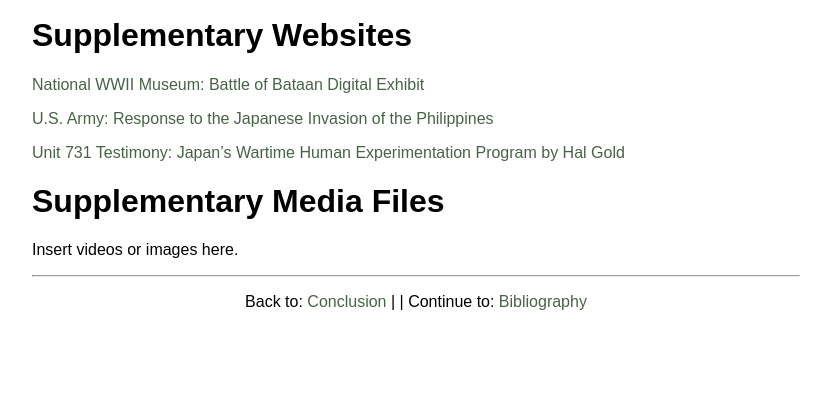
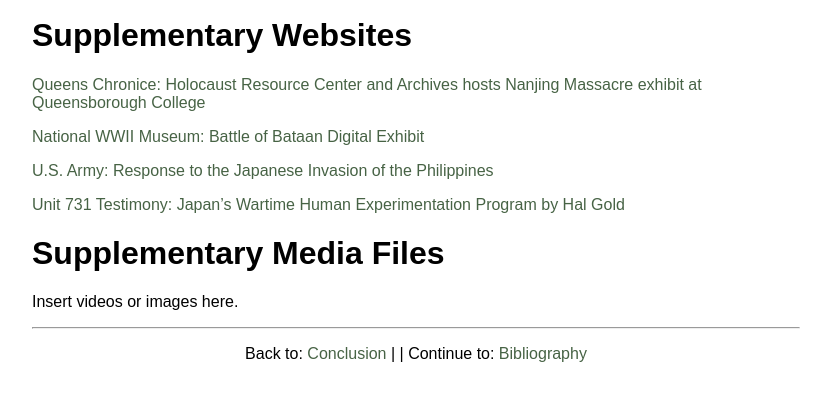
Before and after one commit to WaLazzara/LAZZARA-WILLIAM-WOH3931, a Jekyll site: the page built from 004_supplements.md, in a window 1280 px wide and 900 px high, scrolled down 685 px, cut to the strip 421-822 px from the top of the window. Shown: the whole strip, without its empty margins (224-1055 px from the left). Built offline with Jekyll 4.4.1, drawn with Linux system fonts in a browser that asks for light colours.

Commit message:
Update 004_supplements.md

```diff
--- a/004_supplements.md
+++ b/004_supplements.md
@@ -14,6 +14,9 @@
 
 
 # Supplementary Websites
+
+[Queens Chronice: Holocaust Resource Center and Archives hosts Nanjing Massacre exhibit at Queensborough College](https://www.qchron.com/qboro/stories/genocide-and-denial-remembering-the-nanjing-massacre-at-the-hrca/article_ea5cd895-62c8-5774-b0f5-8627e6ff302a.html)
+
 [National WWII Museum: Battle of Bataan Digital Exhibit](https://www.nationalww2museum.org/war/topics/battle-bataan-death-march)
 
 [U.S. Army: Response to the Japanese Invasion of the Philippines](https://www.army.mil/article/179370/after_pearl_harbor_soldiers_held_out_for_months_against_japanese_invasion_of_philippines)
```
